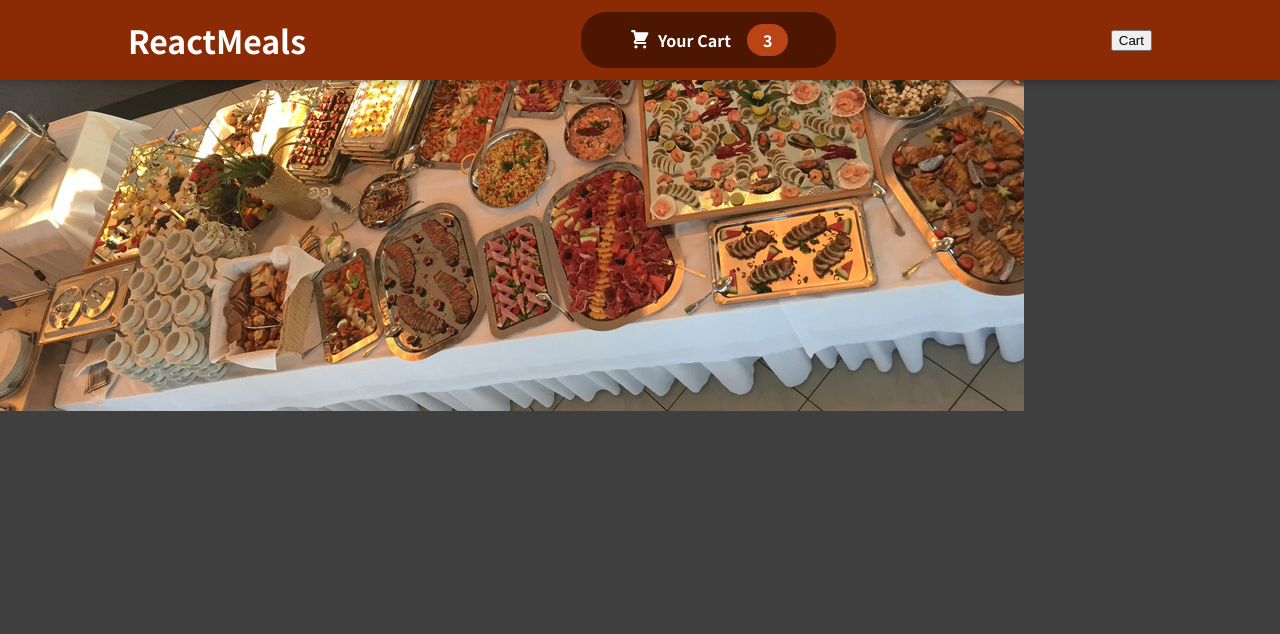
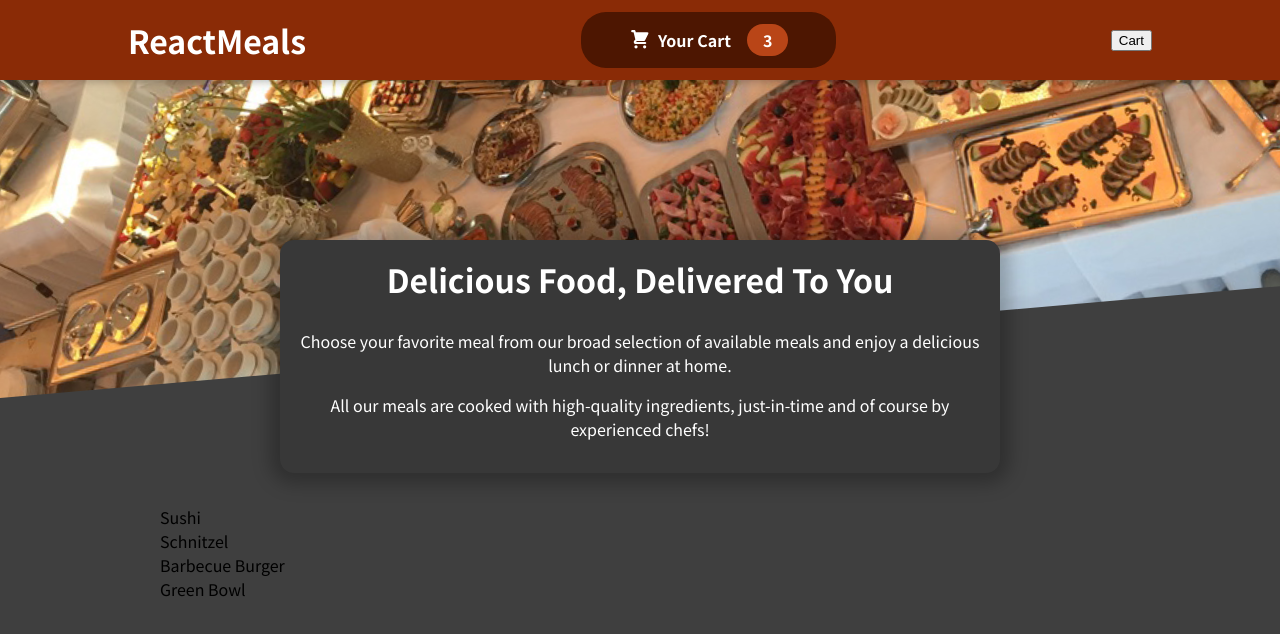
Before and after one commit to bekasturua/Georgian-food-order-app, a React (Create React App) app: page / in a window 1280 px wide. Shown: the top 634 px of the page. Built offline with nearby package versions, Linux system fonts and the light colour scheme.

Commit message:
add meals

```diff
--- a/src/App.js
+++ b/src/App.js
@@ -1,11 +1,15 @@
 import React, { Fragment } from "react";
 
 import Header from "./components/Layout/Header";
+import Meals from "./components/Meals/Meals";
 
 function App() {
   return (
     <Fragment>
       <Header />
+      <main>
+        <Meals />
+      </main>
     </Fragment>
   );
 }
--- a/src/components/Layout/Header.js
+++ b/src/components/Layout/Header.js
@@ -12,7 +12,7 @@
         <HeaderCartButton />
         <button>Cart</button>
       </header>
-      <div classes={classes["main-image"]}>
+      <div className={classes["main-image"]}>
         <img src={mealsImage} alt={"A table full of delicious food!"} />
       </div>
     </Fragment>
--- /dev/null
+++ b/src/components/Meals/AvailableMeals.js
@@ -0,0 +1,40 @@
+import classes from "./AvailableMeals.module.css";
+
+const DUMMY_MEALS = [
+  {
+    id: "m1",
+    name: "Sushi",
+    description: "Finest fish and veggies",
+    price: 22.99,
+  },
+  {
+    id: "m2",
+    name: "Schnitzel",
+    description: "A german specialty!",
+    price: 16.5,
+  },
+  {
+    id: "m3",
+    name: "Barbecue Burger",
+    description: "American, raw, meaty",
+    price: 12.99,
+  },
+  {
+    id: "m4",
+    name: "Green Bowl",
+    description: "Healthy...and green...",
+    price: 18.99,
+  },
+];
+
+const AvailableMeals = () => {
+  const mealsList = DUMMY_MEALS.map((meal) => <li>{meal.name}</li>);
+
+  return (
+    <section className={classes.meals}>
+      <ul>{mealsList}</ul>
+    </section>
+  );
+};
+
+export default AvailableMeals;
--- /dev/null
+++ b/src/components/Meals/AvailableMeals.module.css
@@ -0,0 +1,24 @@
+.meals {
+    max-width: 60rem;
+    width: 90%;
+    margin: 2rem auto;
+    animation: meals-appear 1s ease-out forwards;
+  }
+
+  .meals ul {
+    list-style: none;
+    margin: 0;
+    padding: 0;
+  }
+
+  @keyframes meals-appear {
+    from {
+      opacity: 0;
+      transform: translateY(3rem);
+    }
+
+    to {
+      opacity: 1;
+      transform: translateY(0);
+    }
+  }
--- /dev/null
+++ b/src/components/Meals/Meals.js
@@ -0,0 +1,15 @@
+import { Fragment } from "react";
+
+import MealsSummary from "./MealsSummary";
+import AvailableMeals from "./AvailableMeals";
+
+const Meals = () => {
+  return (
+    <Fragment>
+      <MealsSummary />
+      <AvailableMeals />
+    </Fragment>
+  );
+};
+
+export default Meals;
--- /dev/null
+++ b/src/components/Meals/MealsSummary.js
@@ -0,0 +1,19 @@
+import classes from "./MealsSummary.module.css";
+
+const MealsSummary = () => {
+  return (
+    <section className={classes.summary}>
+      <h2>Delicious Food, Delivered To You</h2>
+      <p>
+        Choose your favorite meal from our broad selection of available meals
+        and enjoy a delicious lunch or dinner at home.
+      </p>
+      <p>
+        All our meals are cooked with high-quality ingredients, just-in-time and
+        of course by experienced chefs!
+      </p>
+    </section>
+  );
+};
+
+export default MealsSummary;
--- /dev/null
+++ b/src/components/Meals/MealsSummary.module.css
@@ -0,0 +1,18 @@
+.summary {
+    text-align: center;
+    max-width: 45rem;
+    width: 90%;
+    margin: auto;
+    margin-top: -10rem;
+    position: relative;
+    background-color: #383838;
+    color: white;
+    border-radius: 14px;
+    padding: 1rem;
+    box-shadow: 0 1px 18px 10px rgba(0, 0, 0, 0.25);
+  }
+
+  .summary h2 {
+    font-size: 2rem;
+    margin-top: 0;
+  }
```
Also changed, not shown: src/components/Layout/Header.module.css (indentation only).
